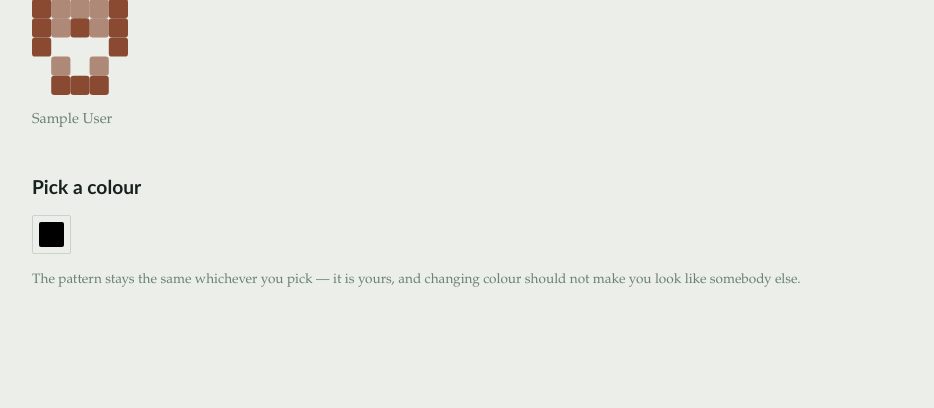
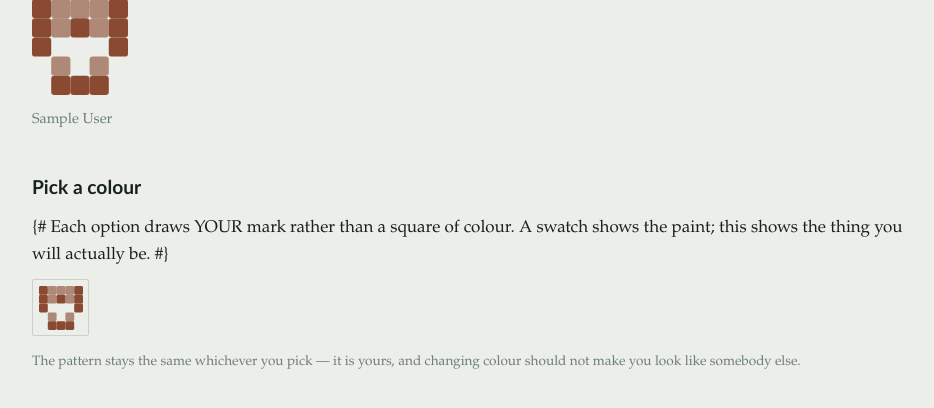
Before and after one commit to ewolters/dugnadsand, a Django app: template site_app/templates/site_app/you.html in a window 1280 px wide. Shown: the part 229-637 px from the top of the page, without its empty margins (168-1102 px from the left). Run offline with Django 5.2, Linux system fonts and the light colour scheme; the template is opened without the code that fills it: most values are stand-ins (such as "Sample title", 1, 10 or a date in 2020).

Commit message:
avatars: the picker draws your mark, not a square of paint
Six solid swatches answered the wrong question. What somebody wants to know
before choosing is what THEY will look like in each colour, so each option
now renders their own mark. The pattern is identical across all six — a
colour change should not make you look like a different person, which is
easier to see than to say.

svg() takes an optional colour, and anything outside PALETTE falls back, so
a caller cannot put an invented value into the class attribute.

Also published a review page of the real generated marks, since a PNG on
the box is no use over ssh: twelve people, the 22px row that drove the
tuning, the picker, and the before/after. Rendered from this code rather
than mocked up, on the site's own tokens, so what is being judged is the
thing that ships.

365 tests. Brand-lint clean, live.

```diff
--- a/site_app/avatars.py
+++ b/site_app/avatars.py
@@ -78,16 +78,22 @@
                 yield SIZE - 1 - column, row, heavy
 
 
-def svg(member, size=32):
+def svg(member, size=32, colour=None):
     """The mark as inline SVG. No user text goes into it, at any point.
 
     Inline rather than an <img> to a generated endpoint: the mark is cheap to
     compute, and a separate request per avatar would put a member id in an
     access log for every row on a page.
+
+    `colour` overrides the member's own, for the picker — where seeing your own
+    mark in each colour is the entire question a swatch of paint cannot answer.
+    Anything not in PALETTE falls back, so nothing a caller invents reaches the
+    class attribute.
     """
     extent = SIZE * CELL
+    name = colour if colour in PALETTE else colour_of(member)
     parts = [
-        f'<svg class="avatar av-{colour_of(member)}" width="{int(size)}" '
+        f'<svg class="avatar av-{name}" width="{int(size)}" '
         f'height="{int(size)}" viewBox="0 0 {extent} {extent}" '
         f'role="img" aria-hidden="true" focusable="false">'
     ]
--- a/site_app/templates/site_app/you.html
+++ b/site_app/templates/site_app/you.html
@@ -13,11 +13,13 @@
 <h2>Pick a colour</h2>
 <form method="post" class="swatches">
   {% csrf_token %}
+  {# Each option draws YOUR mark rather than a square of colour. A swatch
+     shows the paint; this shows the thing you will actually be. #}
   {% for colour in palette %}
     <button type="submit" name="colour" value="{{ colour }}"
-            class="swatch av-{{ colour }}{% if colour == current %} on{% endif %}"
+            class="swatch{% if colour == current %} on{% endif %}"
             aria-label="{{ colour }}"{% if colour == current %} aria-current="true"{% endif %}>
-      <span></span>
+      {% avatar_in member colour 44 %}
     </button>
   {% endfor %}
 </form>
--- a/site_app/templatetags/avatars.py
+++ b/site_app/templatetags/avatars.py
@@ -12,3 +12,15 @@
     if member is None:
         return ""
     return avatars.svg(member, size=size)
+
+
+@register.simple_tag(name="avatar_in")
+def avatar_in(member, colour, size=28):
+    """The same person's mark, forced to one colour, saving nothing.
+
+    For the picker: a swatch shows the paint, this shows the thing you will
+    actually be.
+    """
+    if member is None:
+        return ""
+    return avatars.svg(member, size=size, colour=colour)
--- a/templates/app_base.html
+++ b/templates/app_base.html
@@ -167,8 +167,7 @@
     .swatches { display:flex; gap:.6rem; flex-wrap:wrap; margin:.5rem 0 1rem; }
     .swatch { background:none; border:1px solid var(--brand-rule); border-radius:2px;
       padding:.35rem; cursor:pointer; line-height:0; }
-    .swatch span { display:block; width:1.6rem; height:1.6rem; border-radius:2px;
-      background:currentColor; }
+    .swatch .avatar { margin:0; display:block; }
     .swatch.on { border-color:var(--brand-ink); }
     .swatch:hover { border-color:var(--brand-ink); }
 
```
